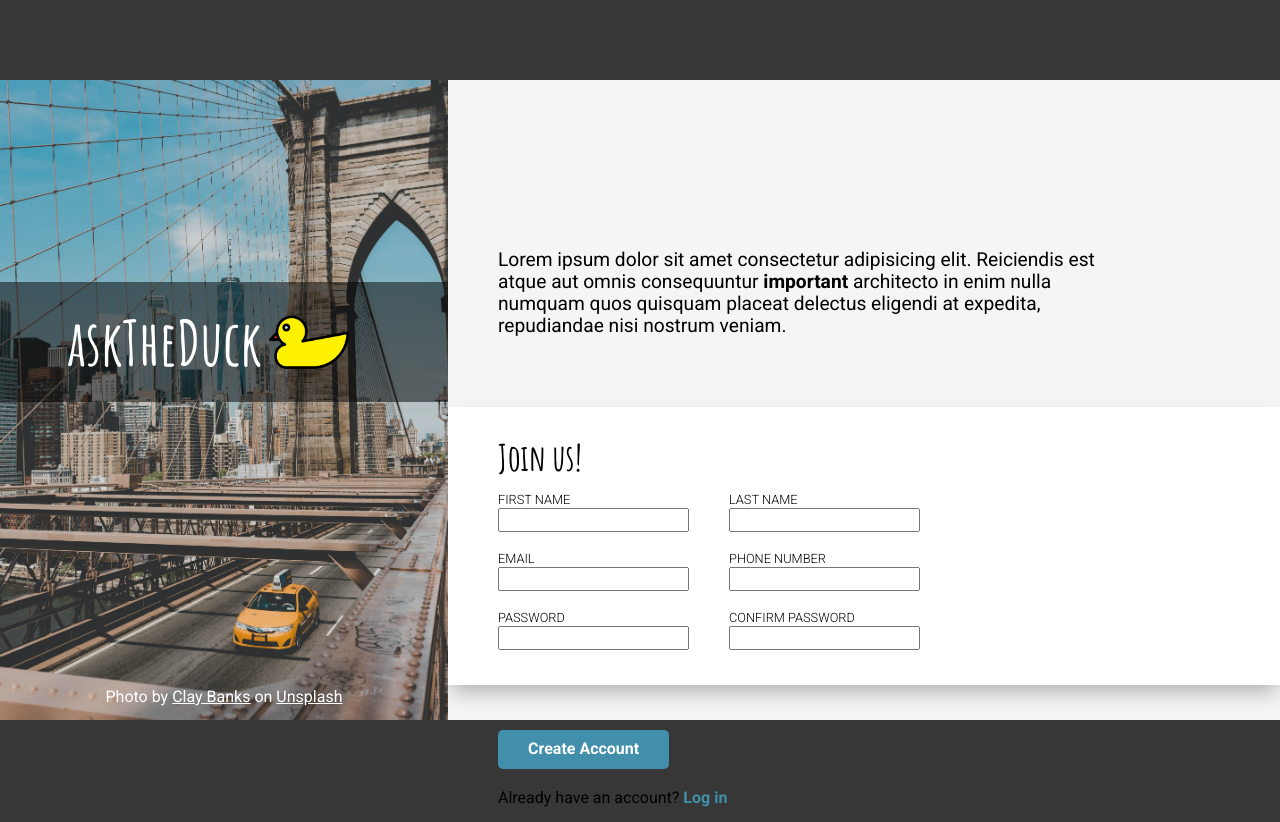
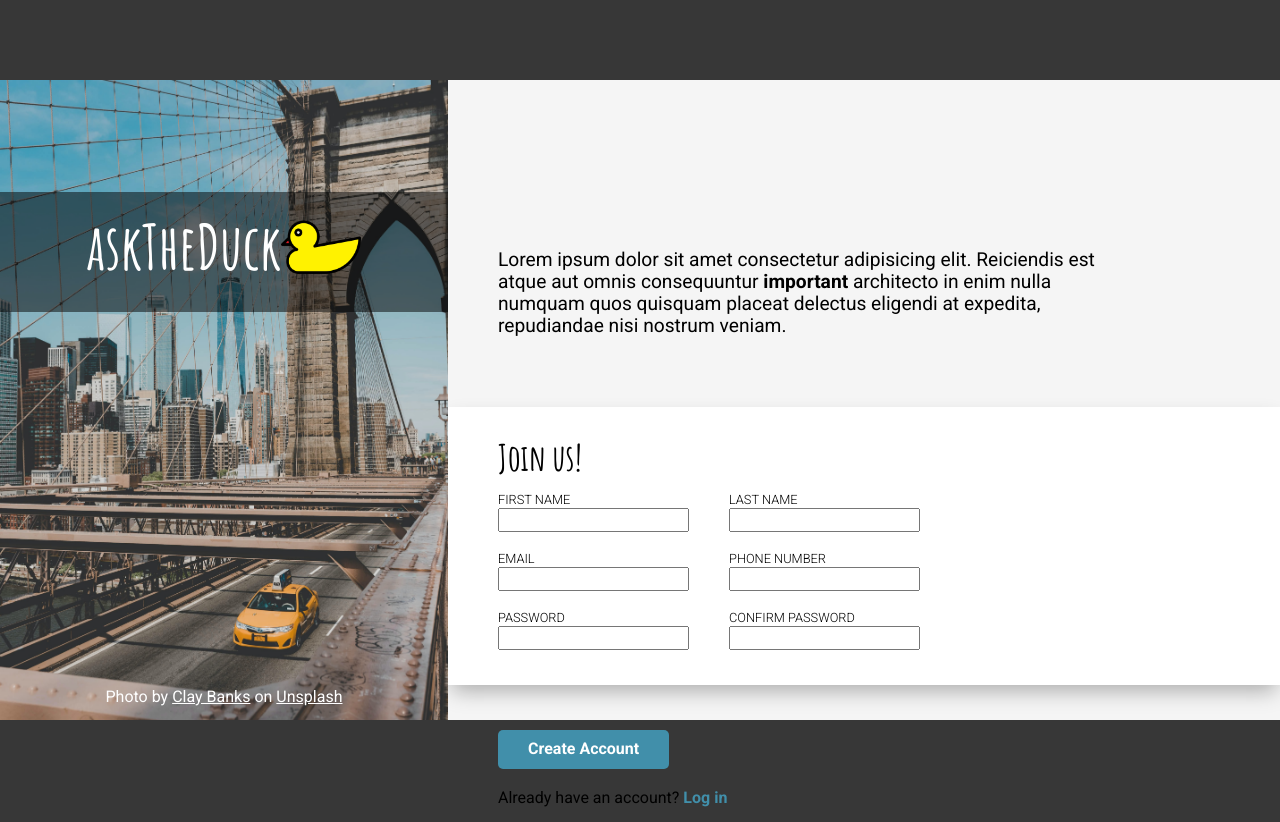
Before and after one commit to thiseas-perso/signupform, a plain HTML site: page index.html in a window 1280 px wide. Drawn offline with Linux system fonts and the light colour scheme.

Commit message:
flexbox adjustments

```diff
--- a/index.html
+++ b/index.html
@@ -14,8 +14,8 @@
    <main>
       <section id="left">
          <div id="banner">
-            <h1>askTheDuck</h1>
-            <div>
+            <div id="in-banner">
+               <h1>askTheDuck</h1>
                <img src="./imgs/rubber-duck (1).png" alt="" id="logo">
             </div>
          </div>
--- a/style.css
+++ b/style.css
@@ -35,7 +35,7 @@ justify-content: center;
    width: 100%;
    height: 120px;
    position: relative;
-   margin-top: 45%;
+   margin-top: 14vh;
    padding: 0;
 }
 
@@ -50,19 +50,28 @@ justify-content: center;
 }
 
 h1{
-
+   display: inline;
+   color: white;
+   /*
    position: absolute;
-   color: white;
    top: 25px;
+   left: 15%; */
    font-size: 62px;
-   left: 15%;
 }
 
 #logo{
 max-width: 80px;
-position: absolute;
+display: inline;
+/* position: absolute;
 top: 20px;
-left: 60%;
+left: 60%; */
+}
+
+#in-banner{
+   display: flex;
+   justify-content: center;
+   align-items: center;
+   margin-top: 15px;
 }
 
 #right{
```
